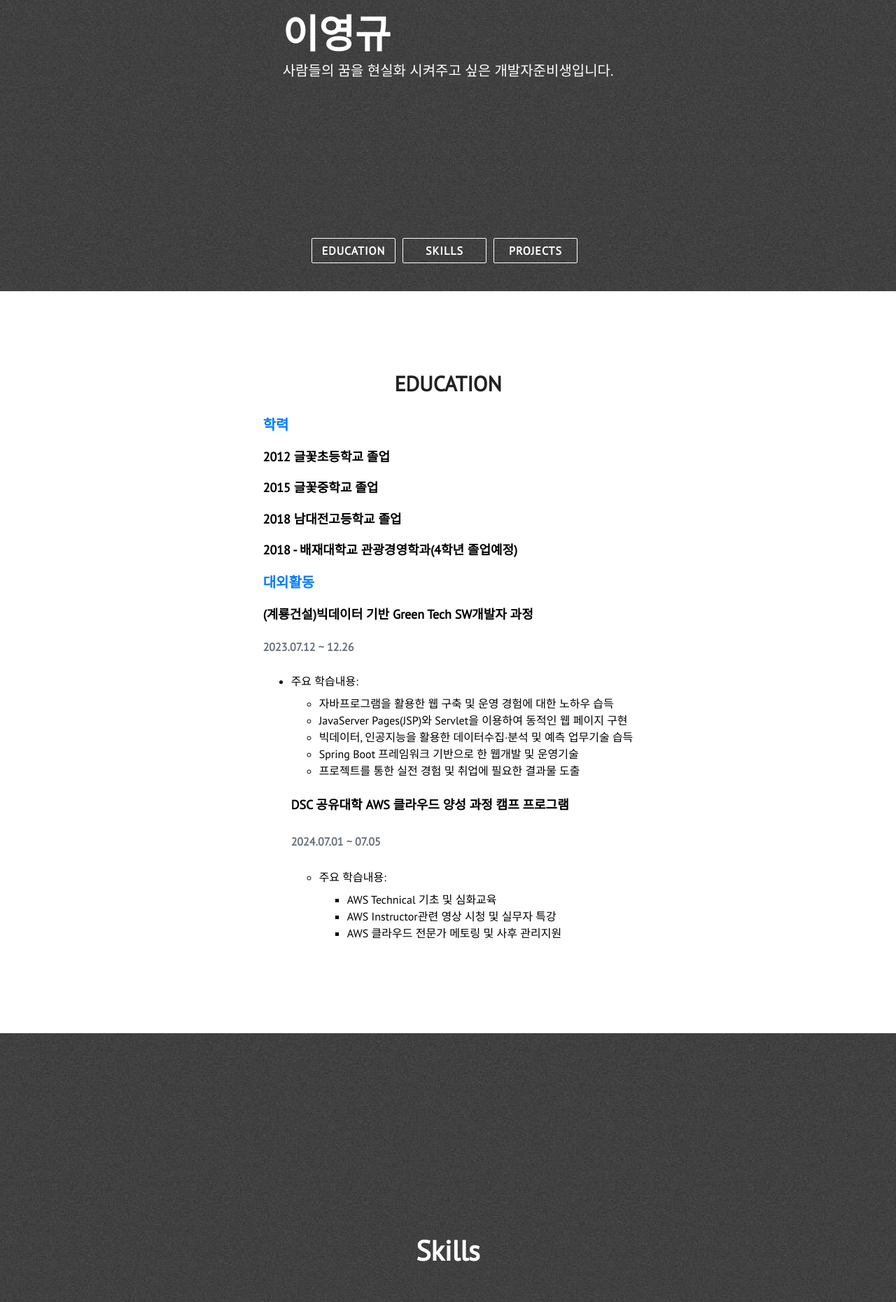
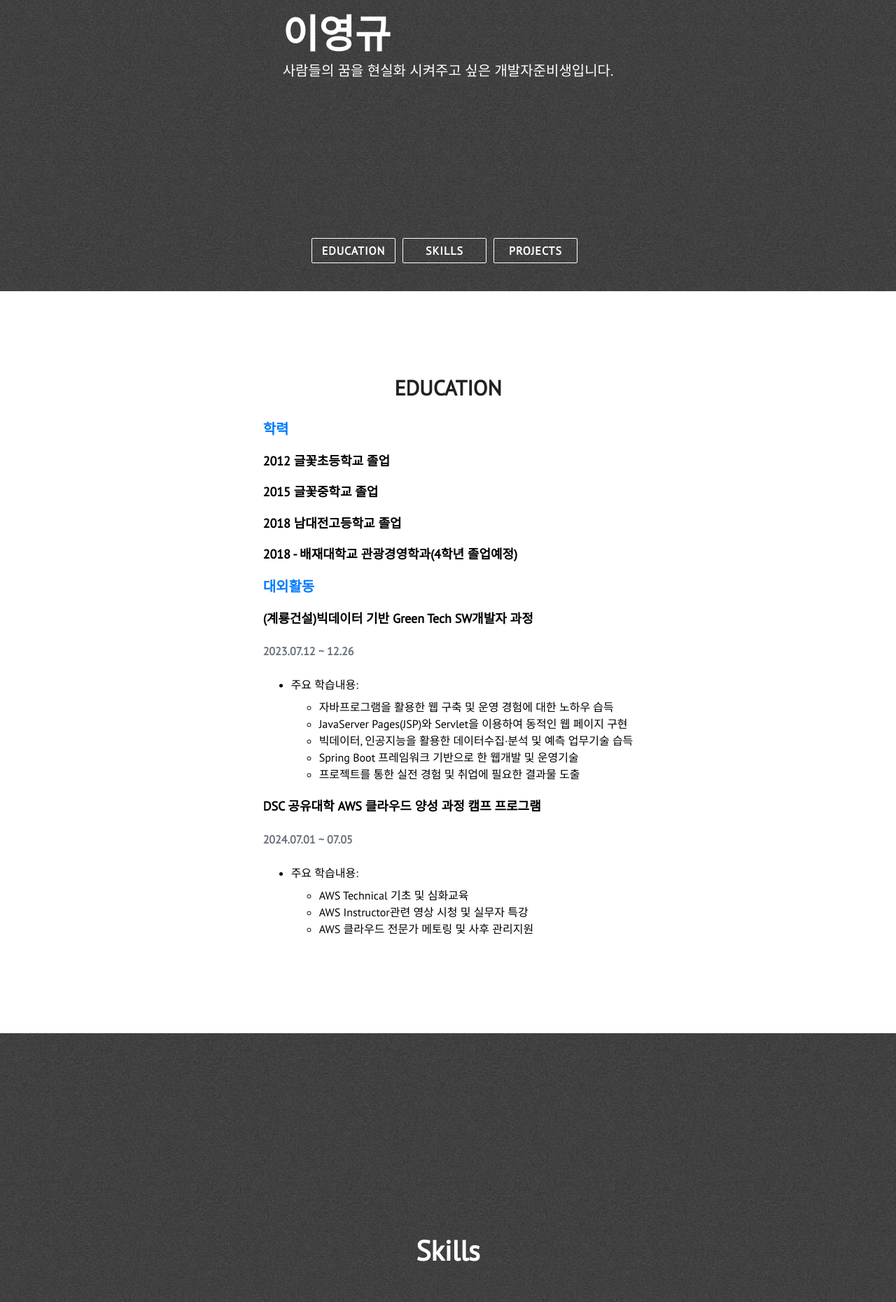
Before and after one commit to YoungGyu99/YoungGyu99.github.io, a Jekyll site: the page built from index.html, in a window 1280 px wide. Shown: the part 484-2344 px from the top of the page at 70% size. Built offline with Jekyll 4.4.1, drawn with Linux system fonts in a browser that asks for light colours; nearby versions of some CDN libraries.

Commit message:
Update about.html

```diff
--- a/_includes/about.html
+++ b/_includes/about.html
@@ -33,6 +33,8 @@
                                     <li>Spring Boot 프레임워크 기반으로 한 웹개발 및 운영기술</li>
                                     <li>프로젝트를 통한 실전 경험 및 취업에 필요한 결과물 도출</li>
                                 </ul>
+                    </div>
+                    <div class="resume-item">
                         <h4 style="font-size: 18px; font-weight: bold;">DSC 공유대학 AWS 클라우드 양성 과정 캠프 프로그램</h4>
                         <h5 style="font-size: 16px; color: #6c757d;">2024.07.01 ~ 07.05</h5>
                         <ul>
@@ -43,8 +45,9 @@
                                     <li>AWS Instructor관련 영상 시청 및 실무자 특강</li>
                                     <li>AWS 클라우드 전문가 메토링 및 사후 관리지원</li>
                                 </ul>
+                            </li>
                         </ul>
-                    </div>
+
                 </div>
             </div>
         </div>
```
